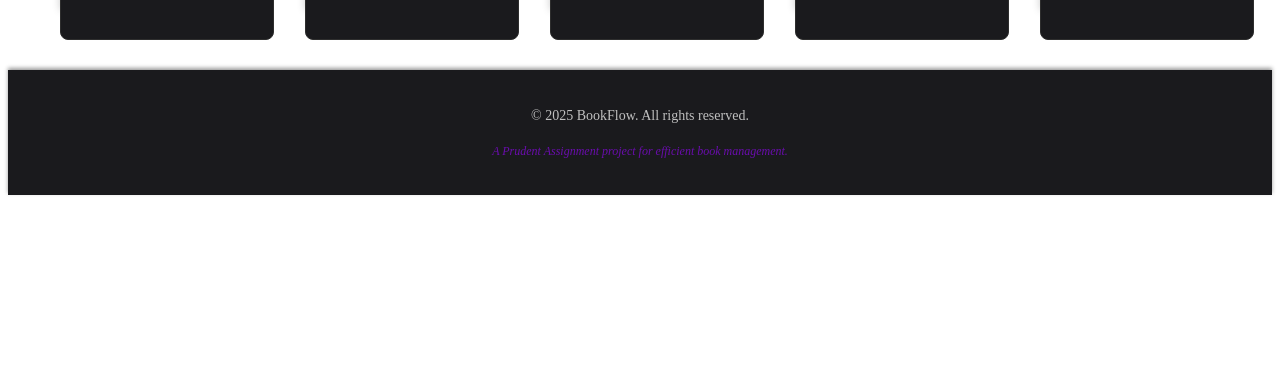
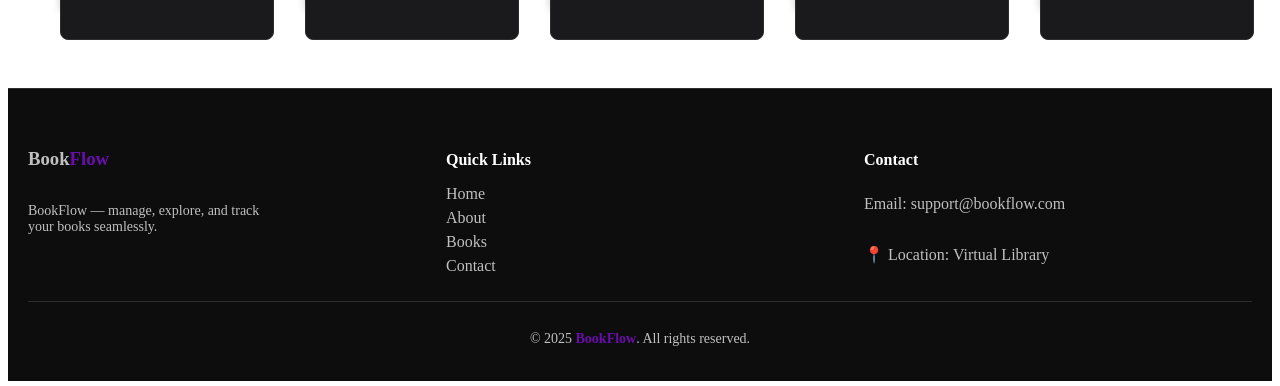
Before and after one commit to Vaibhava2424/bookFlow, a React (Vite) app: page /home in a window 1280 px wide. Shown: the part 954-1340 px from the top of the page. Before the commit the page ends 1157 px from the top, so only its background shows below. Built offline with nearby package versions, Linux system fonts and the light colour scheme; sample sign-in values are in the browser's storage.

Commit message:
commited

```diff
--- a/src/Footer/index.css
+++ b/src/Footer/index.css
@@ -1,27 +1,69 @@
 .footer {
-  background-color: #1A1A1D; /* Secondary Background */
-  padding: 1.5rem;
-  box-shadow: 0 -2px 4px rgba(0, 0, 0, 0.4);
-  margin-top: auto; /* Pushes the footer to the bottom */
+  background-color: #0D0D0D;
+  color: #C0C0C0;
+  padding: 40px 20px 20px;
+  border-top: 1px solid #2E2E2E;
+  margin-top:50px;
 }
 
 .footer-container {
-  max-width: 1200px;
-  margin: 0 auto;
+  display: grid;
+  grid-template-columns: repeat(auto-fit, minmax(220px, 1fr));
+  gap: 30px;
+  margin-bottom: 20px;
+}
+
+.footer-section {
   display: flex;
   flex-direction: column;
-  align-items: center;
-  text-align: center;
 }
 
-.footer-text {
-  color: #C0C0C0; /* Text Secondary */
-  font-size: 0.875rem;
-  margin-bottom: 0.5rem;
+.footer-logo {
+  cursor: pointer;
+  max-width: 250px;
 }
 
-.footer-description {
-  color: #6A0DAD; /* Primary Accent */
-  font-size: 0.75rem;
-  font-style: italic;
+.footer-logo-img {
+  width: 120px;
+  margin-bottom: 10px;
 }
+
+.footer-tagline {
+  font-size: 14px;
+  color: #C0C0C0;
+}
+
+.footer-title {
+  color: #FFFFFF;
+  margin-bottom: 10px;
+  font-size: 16px;
+  font-weight: bold;
+}
+
+.footer-links {
+  list-style: none;
+  padding: 0;
+  margin: 0;
+}
+
+.footer-links li {
+  margin: 6px 0;
+  cursor: pointer;
+  transition: color 0.3s;
+}
+
+.footer-links li:hover {
+  color: #9B30FF;
+}
+
+.footer-bottom {
+  text-align: center;
+  padding-top: 15px;
+  border-top: 1px solid #2E2E2E;
+  font-size: 14px;
+}
+
+.footer-highlight {
+  color: #6A0DAD;
+  font-weight: bold;
+}
--- a/src/Footer/index.tsx
+++ b/src/Footer/index.tsx
@@ -1,17 +1,49 @@
-import React from 'react';
-import './index.css'; // Import the CSS file
+import React from "react";
+import { useNavigate } from "react-router-dom";
+import "./index.css";
 
 const Footer: React.FC = () => {
   const currentYear = new Date().getFullYear();
+  const navigate = useNavigate();
+
+  const handleLogoClick = () => {
+    navigate("/home");
+  };
 
   return (
     <footer className="footer">
       <div className="footer-container">
-        <p className="footer-text">
-          &copy; {currentYear} BookFlow. All rights reserved.
-        </p>
-        <p className="footer-description">
-          A Prudent Assignment project for efficient book management.
+        {/* Logo + Short Description */}
+        <div className="footer-section footer-logo" onClick={handleLogoClick}>
+          <h3>Book<span className="footer-highlight">Flow</span></h3>
+          <p className="footer-tagline">
+            BookFlow — manage, explore, and track your books seamlessly.
+          </p>
+        </div>
+
+        {/* Quick Links */}
+        <div className="footer-section">
+          <h4 className="footer-title">Quick Links</h4>
+          <ul className="footer-links">
+            <li onClick={() => navigate("/")}>Home</li>
+            <li onClick={() => navigate("/about")}>About</li>
+            <li onClick={() => navigate("/books")}>Books</li>
+            <li onClick={() => navigate("/contact")}>Contact</li>
+          </ul>
+        </div>
+
+        {/* Contact Info */}
+        <div className="footer-section">
+          <h4 className="footer-title">Contact</h4>
+          <p>Email: support@bookflow.com</p>
+          <p>📍 Location: Virtual Library</p>
+        </div>
+      </div>
+
+      <div className="footer-bottom">
+        <p>
+          &copy; {currentYear} <span className="footer-highlight">BookFlow</span>. All
+          rights reserved.
         </p>
       </div>
     </footer>
--- a/src/Home/index.css
+++ b/src/Home/index.css
@@ -220,4 +220,15 @@
     text-align: center;
     margin-right: 0;
   }
+  .hero-section{
+    display:flex;
+    flex-direction:column;
+    justify-content:center;
+
+  }
+  .home-cta{
+    display:flex;
+    align-items:center;
+    justify-content:center;
+  }
 }
--- a/src/Home/index.tsx
+++ b/src/Home/index.tsx
@@ -102,7 +102,9 @@ const Home: React.FC = () => {
         <div className='hero-section'>
           <h1 className='home-title'>Welcome to BookFlow</h1>
           <p className='home-description'>The <span className='journey-highlight'>JOURNEY</span> of a thousand miles begins with a <span className='journey-highlight'>SINGLE PAGE</span></p>
-          <button className='home-button' onClick={handleExplore}>Explore Books Now</button>
+          <div className='home-cta'>
+            <button className='home-button' onClick={handleExplore}>Explore Books Now</button>
+          </div>
         </div>
         <div className='hero-image-container'>
           <img src="https://res.cloudinary.com/dodfv5sbg/image/upload/v1757396415/freepik__background__4850_o9hcel.png" className="home-image" alt="Books illustration" />
```
